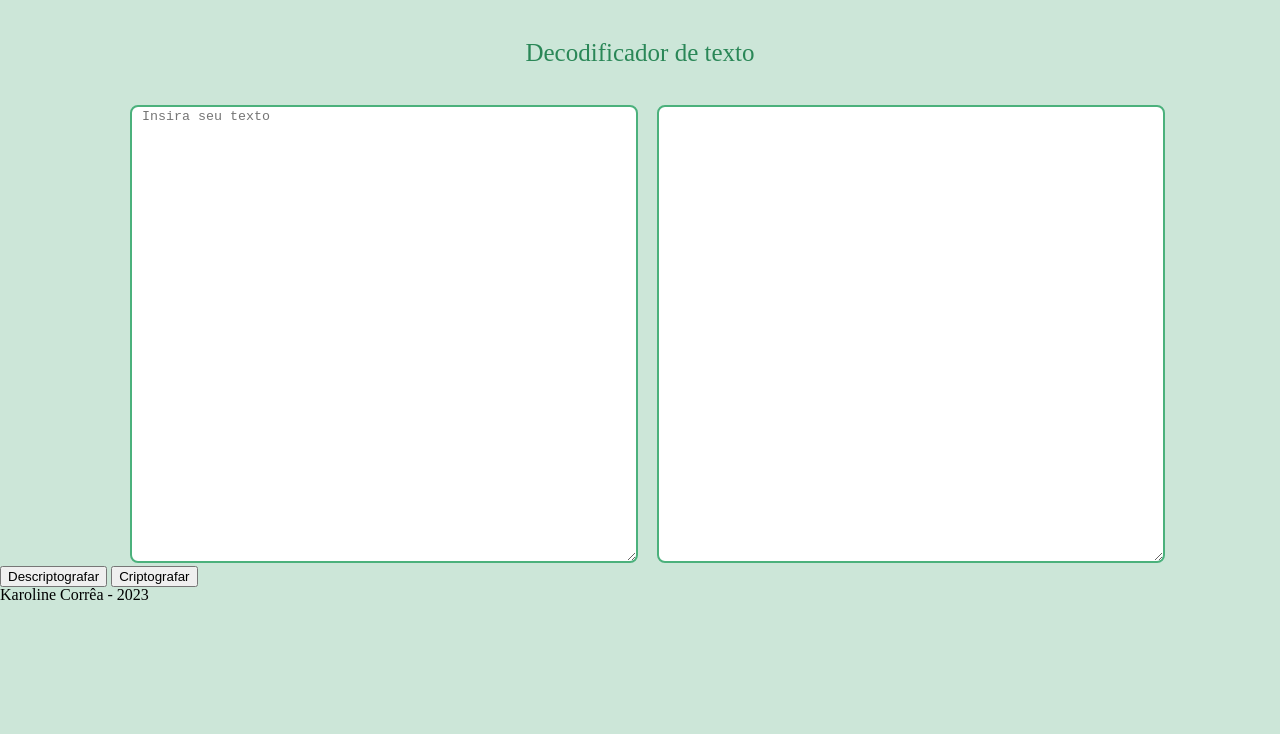
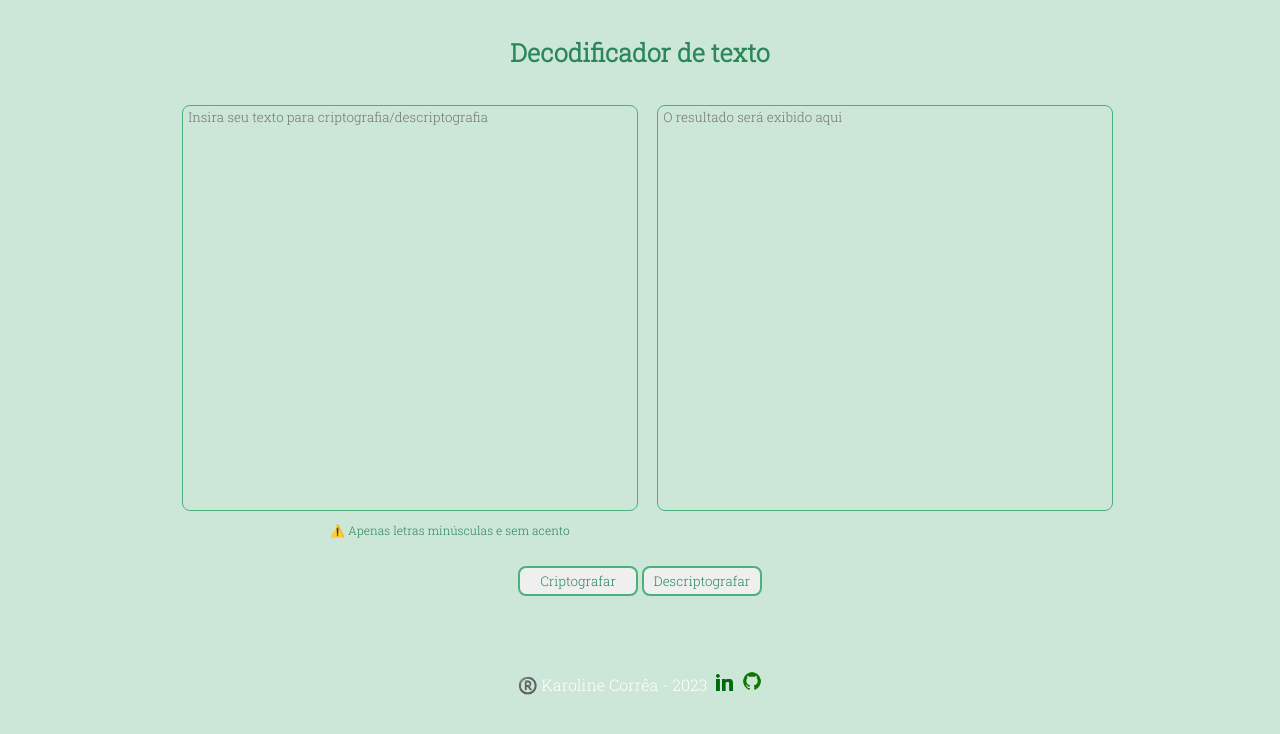
Before and after one commit to K4roline/Decodificador-de-texto, a plain HTML site: page index.html in a window 1280 px wide. Drawn offline with Linux system fonts and the light colour scheme; a web font is replaced by a local one.

Commit message:
Estilizando o site

```diff
--- a/index.html
+++ b/index.html
@@ -5,6 +5,7 @@
         <meta name="viewport" content="width=device-width">
         <link rel="stylesheet" href="reset.css">
         <link rel="stylesheet" href="style.css">
+        <link href="https://fonts.googleapis.com/css2?family=Fruktur&family=Open+Sans&family=Roboto+Flex:opsz,wght@8..144,300;8..144,400&family=Roboto+Mono&family=Roboto+Serif:opsz,wght@8..144,300&family=Roboto+Slab:wght@300&family=Roboto:wght@300&display=swap" rel="stylesheet">
         <script src="script.js"></script>
         <title>Decodificador de texto</title>
     </head>
@@ -14,20 +15,23 @@
         <h1>Decodificador de texto</h1>
 
         <div class="camposdetexto">
-            <textarea id="textoinserido" placeholder=" Insira seu texto "></textarea>
-            <textarea type="text" value="Mensagem escrita" name="xpto" readonly id="resultado"></textarea>
+            <textarea id="textoinserido" placeholder=" Insira seu texto para criptografia/descriptografia"></textarea>
+            <textarea type="text" placeholder=" O resultado será exibido aqui " value="Mensagem escrita" name="xpto" readonly id="resultado"></textarea>
         </div>
 
+        <p>⚠️ Apenas letras minúsculas e sem acento</p>
+
         <div class="botao">
-            <button onclick="descriptografar()" id="descriptografar">Descriptografar</button>
-            <button onclick="criptografar()" id="criptografar">Criptografar</button>
-            <!-- <button onclick="copiar()" id="copiar">Copiar</button> -->
+            <button onclick="criptografar()" class="criptografarbutton" id="criptografar">Criptografar</button>
+            <button onclick="descriptografar()" class="descriptografarbutton" id="descriptografar">Descriptografar</button>
         </div>
 
 
 
         <footer>
-            <p>Karoline Corrêa - 2023</p>
+            <p2>®️ Karoline Corrêa - 2023</p2>
+            <a href="https://www.linkedin.com/in/karoline-corr%C3%AAa-162091248/"><img src="linkedinicone.png" class="linkedinimg"></a>
+            <a href="https://github.com/K4roline"><img src="githubicone.png" class="githubimg">
         </footer>
     </body>
 </html>
--- a/style.css
+++ b/style.css
@@ -8,7 +8,8 @@ h1 {
     margin-top: 40px;
     margin-bottom: 40px;
     color: rgb(42, 135, 87);
-
+    font-family: 'Roboto Slab', serif;
+    font-weight: bold;
 }
 
 .camposdetexto {
@@ -19,15 +20,54 @@ h1 {
 textarea {
     border-left: 100px;
     margin: 0 0 0 15px;
-    width: 500px;
-    height: 450px;
-    border: 2px solid rgb(75, 177, 124);
+    width: 450px;
+    height: 400px;
+    border: 1px solid rgb(75, 177, 124);
     border-radius: 8px;
+    font-family: 'Roboto Slab', serif;
+    background-color: rgb(204, 230, 216);
+    resize: none;
+}
 
+p {
+    font-size: 12px;
+    color: rgb(42, 135, 87);
+    margin-left: 330px;
+    margin-top: 10px;
+    margin-bottom: 10px;
+    font-family: 'Roboto Slab', serif;
 }
 
 .botao {
+    text-align: center;
+    margin-top: 30px;
+    margin-bottom: 75px;
+}
 
+.criptografarbutton, .descriptografarbutton {
+    color: rgb(42, 135, 87);
+    width: 120px;
+    height: 30px;
+    border: 2px solid rgb(75, 177, 124);
+    border-radius: 8px;
+    font-family: 'Roboto Slab', serif;
+}
+
+footer {
+    text-align: center;
+    font-family: 'Roboto Slab', serif;
+    color: white;
+}
+
+.linkedinimg {
+    width: 17px;
+    height: 17px;
+    margin-left: 5px;
+}
+.githubimg {
+    width: 20px;
+    height: 20px;
+    margin-left: 5px;
 }
 
 
@@ -37,5 +77,4 @@ textarea {
 
 
 
-
 /* @media screen and (max-width:480px){} */
```
Also changed, not shown: githubicone.png (added), linkedinicone.png (added).
